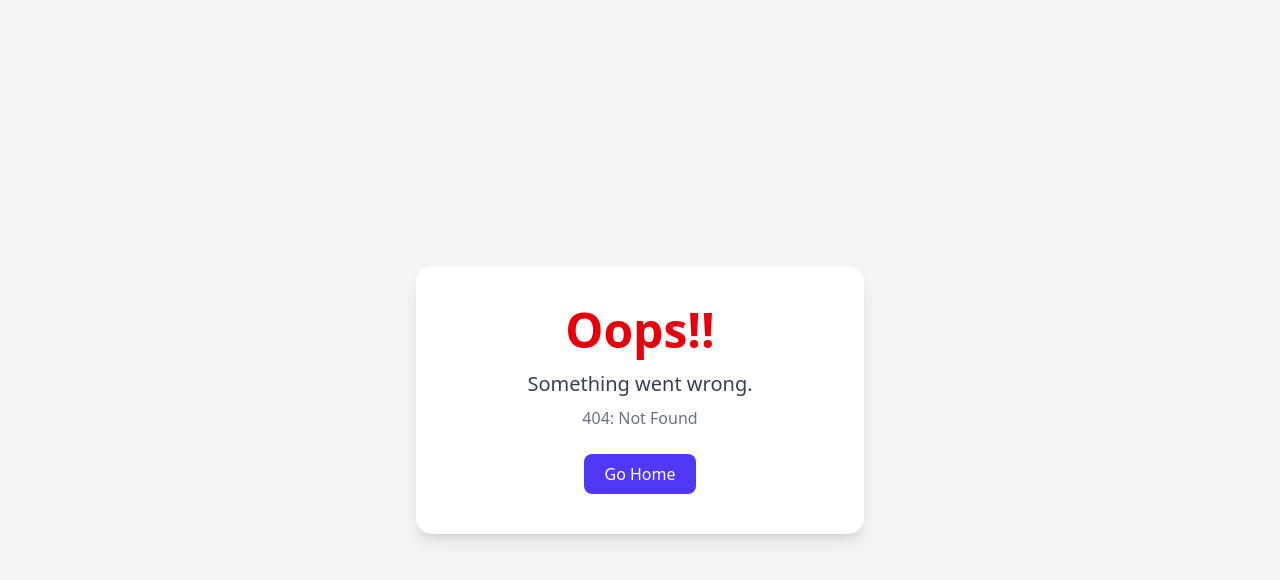
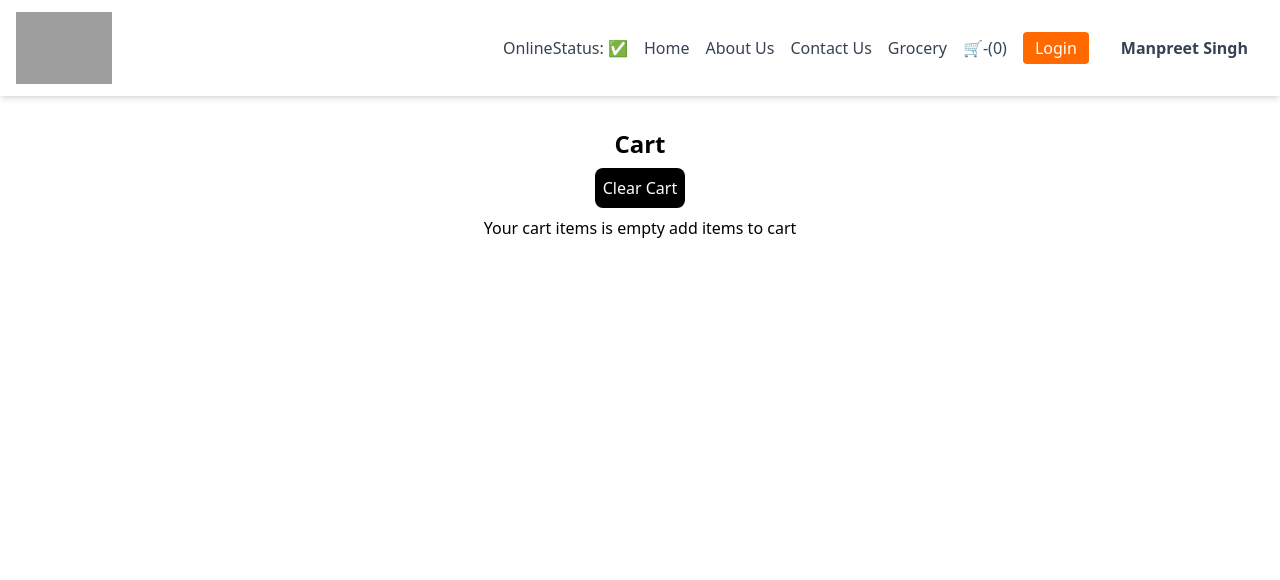
Before and after one commit to Manpreets59/React, a React (Vite) app: page /cart in a window 1280 px wide. Before the commit this address had no page. Shown: the top 580 px of the page. Built offline with nearby package versions, Linux system fonts and the light colour scheme; grey boxes are pictures that could not be loaded.

Commit message:
Episode-12 Let's build our store Episode-12 Let's build our store

```diff
--- a/src/App.js
+++ b/src/App.js
@@ -10,6 +10,7 @@ import RestaurantMenu from "./components/RestaurantMenu";
 import userContext from "./utils/userContext";
 import { Provider } from "react-redux";
 import appStore from "./utils/appStore";
+import Cart from "./components/Cart";
 
 const Grocery = lazy(() => import("./components/Grocery"));
 
@@ -65,6 +66,10 @@ const appRouter = createBrowserRouter([
         path: "/restaurant/:resId",
         element: <RestaurantMenu />,
       },
+      {
+        path: "/cart",
+        element: <Cart/>,
+      },
     ],
     errorElement: <Error />,
   },
--- /dev/null
+++ b/src/components/Cart.js
@@ -0,0 +1,32 @@
+import { useSelector, useDispatch } from "react-redux";
+import ItemList from "./ItemList";
+import { clearCart } from "../utils/cartSlice";
+
+const Cart = () => {
+  const cartItems = useSelector((store) => store.cart.items);
+  console.log(cartItems);
+
+  const dispatch = useDispatch();
+
+  const handleClearCart = () => {
+    dispatch(clearCart());
+  };
+  return (
+    <div className="text-center m-4 p-4 ">
+      <h1 className="text-2xl font-bold">Cart</h1>
+      <div className="w-6/12 mx-auto">
+        <button
+          className="p-2 m-2 bg-black text-white rounded-lg"
+          onClick={handleClearCart}
+        >
+          Clear Cart
+        </button>
+        {cartItems.length === 0 && <h1>Your cart items is empty add items to cart </h1>}
+        {cartItems.map((item) => (
+          <ItemList key={item.id} info={item} />
+        ))}
+      </div>
+    </div>
+  );
+};
+export default Cart;
--- a/src/components/Header.js
+++ b/src/components/Header.js
@@ -8,12 +8,11 @@ import { useSelector } from "react-redux";
 export const Header = () => {
   const [btnName, setbtnName] = useState("Login");
   const onlineStatus = useOnlineStatus();
-  const {loggedInUser} = useContext(userContext);
+  const { loggedInUser } = useContext(userContext);
 
   //Selector : subscribe to store
   const cartItems = useSelector((store) => store.cart.items);
-  console.log(cartItems)
-
+  console.log(cartItems);
 
   return (
     <div className="flex flex-col sm:flex-row sm:items-center sm:justify-between px-4 py-3 shadow-md sticky top-0 bg-white z-50">
@@ -22,18 +21,33 @@ export const Header = () => {
       </div>
       <div className="w-full sm:w-auto">
         <ul className="flex flex-wrap justify-center sm:justify-end items-center gap-4 text-sm sm:text-base font-medium text-gray-700">
+          <li>OnlineStatus: {onlineStatus ? "✅ " : "🔴"}</li>
           <li>
-            OnlineStatus: {onlineStatus ? "✅ " : "🔴"}
+            <Link to="/" className="hover:text-orange-500 transition">
+              Home
+            </Link>
           </li>
           <li>
-            <Link to="/" className="hover:text-orange-500 transition">Home</Link>
+            <Link to="/about" className="hover:text-orange-500 transition">
+              About Us
+            </Link>
           </li>
           <li>
-            <Link to="/about" className="hover:text-orange-500 transition">About Us</Link>
+            <Link to="/contact" className="hover:text-orange-500 transition">
+              Contact Us
+            </Link>
           </li>
-          <li><Link to="/contact" className="hover:text-orange-500 transition">Contact Us</Link></li>
-          <li><Link to="/grocery" className="hover:text-orange-500 transition">Grocery</Link></li>
-          <li className="px-4 font-bold text-xl "> 🛒-({cartItems.length}) </li>
+          <li>
+            <Link to="/grocery" className="hover:text-orange-500 transition">
+              Grocery
+            </Link>
+          </li>
+          <li>
+            <Link to="/cart" className="hover:text-orange-500 transition">
+              {" "}
+              🛒-({cartItems.length}){" "}
+            </Link>
+          </li>
           <button
             className="bg-orange-500 text-white px-3 py-1 rounded hover:bg-orange-600 transition"
             onClick={() => {
```
Also changed, not shown: src/utils/cartSlice.js (+4 -4 lines).
